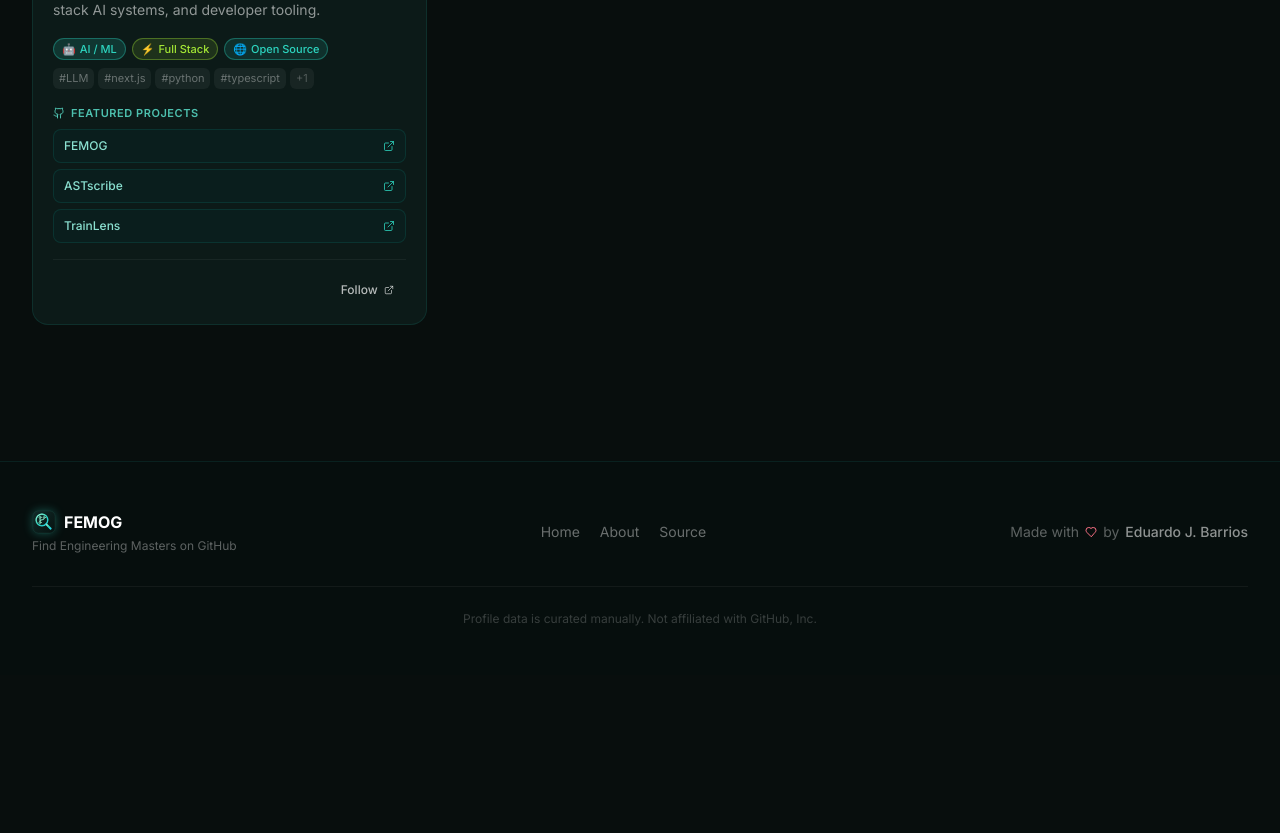
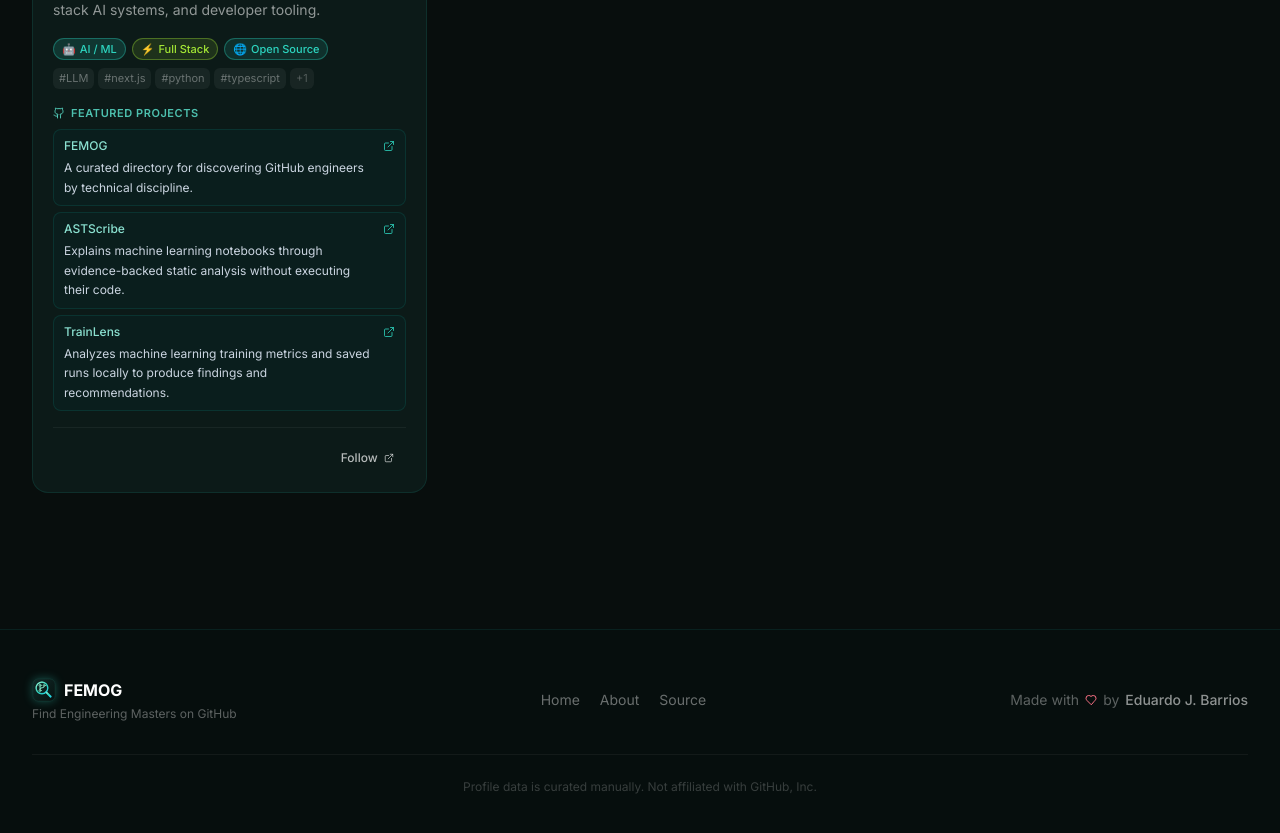
Before and after one commit to edujbarrios/femog, a Next.js app: page / in a window 1280 px wide. Shown: the part 1000-1833 px from the top of the page. Before the commit the page ends 1675 px from the top, so only its background shows below. Built offline with nearby package versions, Linux system fonts and the light colour scheme.

Commit message:
feat: add featured project descriptions to profile cards
Support optional one-sentence repository summaries, populate the maintainer's featured projects from their documentation, and explain all project fields in the README and contribution guide.

```diff
--- a/components/ProfileCard.tsx
+++ b/components/ProfileCard.tsx
@@ -131,11 +131,18 @@ export function ProfileCard({ profile }: ProfileCardProps) {
                     href={project.githubUrl}
                     target="_blank"
                     rel="noopener noreferrer"
-                    aria-label={`View ${project.name} on GitHub (opens in a new tab)`}
-                    className="flex items-center justify-between gap-2 rounded-lg border border-teal-700/25 bg-teal-950/25 px-2.5 py-2 text-xs font-medium text-teal-200/90 transition-colors hover:border-teal-400/50 hover:bg-teal-900/40 hover:text-teal-100 focus-visible:ring-2 focus-visible:ring-teal-400/60"
+                    className="flex items-start justify-between gap-2 rounded-lg border border-teal-700/25 bg-teal-950/25 px-2.5 py-2 text-xs font-medium text-teal-200/90 transition-colors hover:border-teal-400/50 hover:bg-teal-900/40 hover:text-teal-100 focus-visible:ring-2 focus-visible:ring-teal-400/60"
                   >
-                    <span className="min-w-0 break-words">{project.name}</span>
-                    <ExternalLink size={12} className="shrink-0 text-teal-400/80" aria-hidden="true" />
+                    <span className="min-w-0 break-words">
+                      <span className="block">{project.name}</span>
+                      {project.description?.trim() && (
+                        <span className="mt-1 block text-xs font-normal leading-relaxed text-slate-300">
+                          {project.description.trim()}
+                        </span>
+                      )}
+                      <span className="sr-only"> (opens on GitHub in a new tab)</span>
+                    </span>
+                    <ExternalLink size={12} className="mt-0.5 shrink-0 text-teal-400/80" aria-hidden="true" />
                   </a>
                 </li>
               ))}
--- a/data/profiles.ts
+++ b/data/profiles.ts
@@ -54,13 +54,17 @@ import type { GitHubProfile } from '@/types';
  *   Twitter/X username (without @).
  *
  * - featuredProjects?: FeaturedProjects
- *   Up to three verified public GitHub repositories, in display order:
+ *   Up to three verified public GitHub repositories, in display order.
+ *   Each entry requires name and githubUrl; description is optional.
+ *   Keep descriptions factual and limited to one concise sentence.
  *   featuredProjects: [
- *     { name: 'Project One', githubUrl: 'https://github.com/username/project-one' },
- *     { name: 'Project Two', githubUrl: 'https://github.com/username/project-two' },
- *     { name: 'Project Three', githubUrl: 'https://github.com/username/project-three' },
+ *     {
+ *       name: 'Project One',
+ *       githubUrl: 'https://github.com/username/project-one',
+ *       description: 'A tool for validating API responses.',
+ *     },
  *   ]
- *   Include fewer if necessary, or omit this field if none are available.
+ *   Include fewer than three if necessary, or omit this field if none are available.
  *
  * - maintainer?: boolean
  *   Set to true ONLY for project maintainers.
@@ -85,9 +89,21 @@ export const PROFILES: GitHubProfile[] = [
     githubUrl: 'https://github.com/edujbarrios',
     twitterUsername: 'edujbarrios',
     featuredProjects: [
-      { name: 'FEMOG', githubUrl: 'https://github.com/edujbarrios/femog' },
-      { name: 'ASTscribe', githubUrl: 'https://github.com/edujbarrios/astscribe' },
-      { name: 'TrainLens', githubUrl: 'https://github.com/edujbarrios/trainlens' },
+      {
+        name: 'FEMOG',
+        githubUrl: 'https://github.com/edujbarrios/femog',
+        description: 'A curated directory for discovering GitHub engineers by technical discipline.',
+      },
+      {
+        name: 'ASTScribe',
+        githubUrl: 'https://github.com/edujbarrios/astscribe',
+        description: 'Explains machine learning notebooks through evidence-backed static analysis without executing their code.',
+      },
+      {
+        name: 'TrainLens',
+        githubUrl: 'https://github.com/edujbarrios/trainlens',
+        description: 'Analyzes machine learning training metrics and saved runs locally to produce findings and recommendations.',
+      },
     ],
     maintainer: true,
   },
--- a/types/index.ts
+++ b/types/index.ts
@@ -43,6 +43,8 @@ export interface Category {
 export interface FeaturedProject {
   name: string;
   githubUrl: string;
+  /** Optional one-sentence summary of what the project does. */
+  description?: string;
 }
 
 /** Zero to three projects, ordered by the curator's preference. */
```
Also changed, not shown: 2 other files (tests, documents, lock files or other folders).
